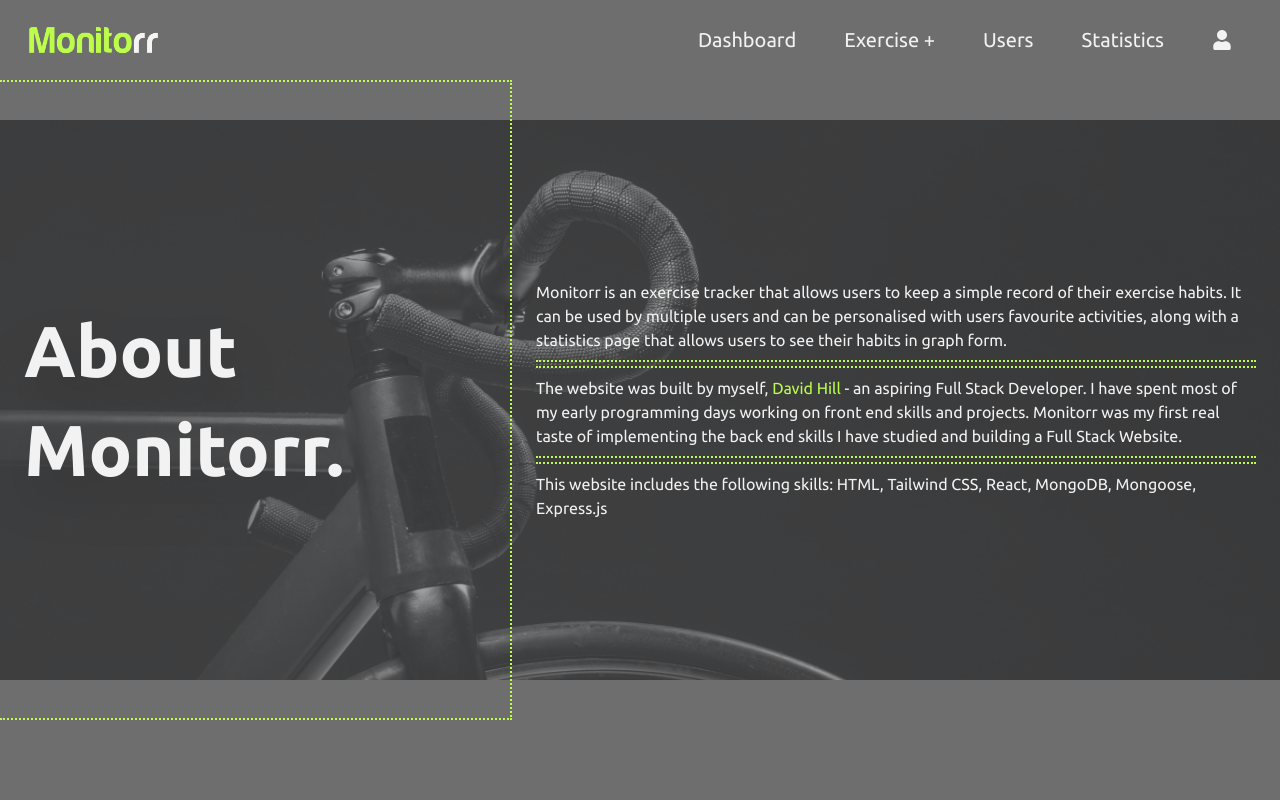
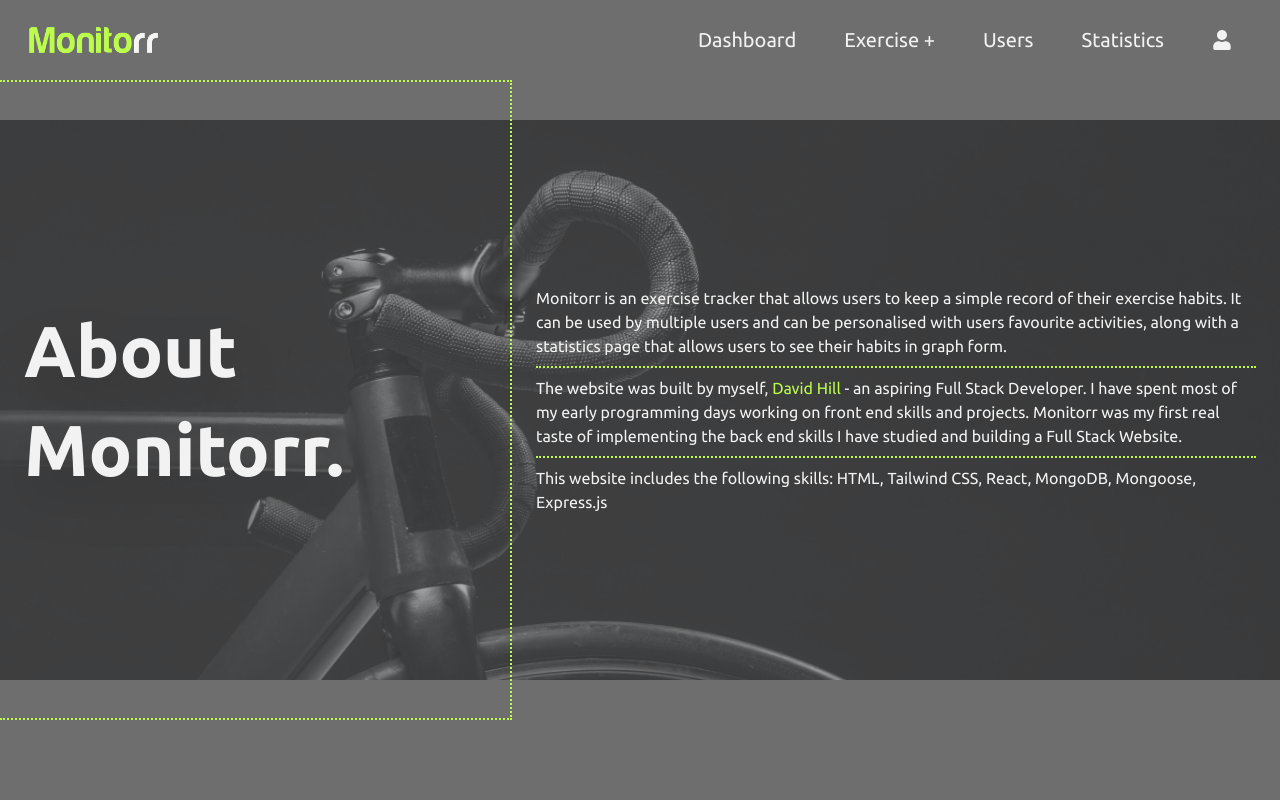
Before and after one commit to davidhill94/Monitorr-Exercise-Tracker, a React (Create React App) app: page /about in a window 1280 px wide. Shown: the top 800 px of the page. Built offline with nearby package versions, Linux system fonts and the light colour scheme.

Commit message:
styling change

```diff
--- a/src/components/AboutText.js
+++ b/src/components/AboutText.js
@@ -1,13 +1,12 @@
 import React from 'react';
-
 
 export const AboutText = () => {
   return (
     <>
         <p>Monitorr is an exercise tracker that allows users to keep a simple record of their exercise habits. It can be used by multiple users and can be personalised with users favourite activities, along with a statistics page that allows users to see their habits in graph form.</p>
-        <hr className='border-t-2 border-b-2 border-dotted border-alt w-full h-2 my-2'></hr>
+        <hr className='border-t-2 border-dotted border-alt w-full my-2'></hr>
         <p>The website was built by myself, <span className='text-alt'><a href="http://thehillcoder.com" target='_blank' rel="noreferrer">David Hill</a></span> - an aspiring Full Stack Developer. I have spent most of my early programming days working on front end skills and projects. Monitorr was my first real taste of implementing the back end skills I have studied and building a Full Stack Website.</p>
-        <hr className='border-t-2 border-b-2 border-dotted border-alt w-full h-2 my-2'></hr>
+        <hr className='border-t-2 border-dotted border-alt w-full my-2'></hr>
         <p>This website includes the following skills: HTML, Tailwind CSS, React, MongoDB, Mongoose, Express.js</p>
     </>
   )
```
